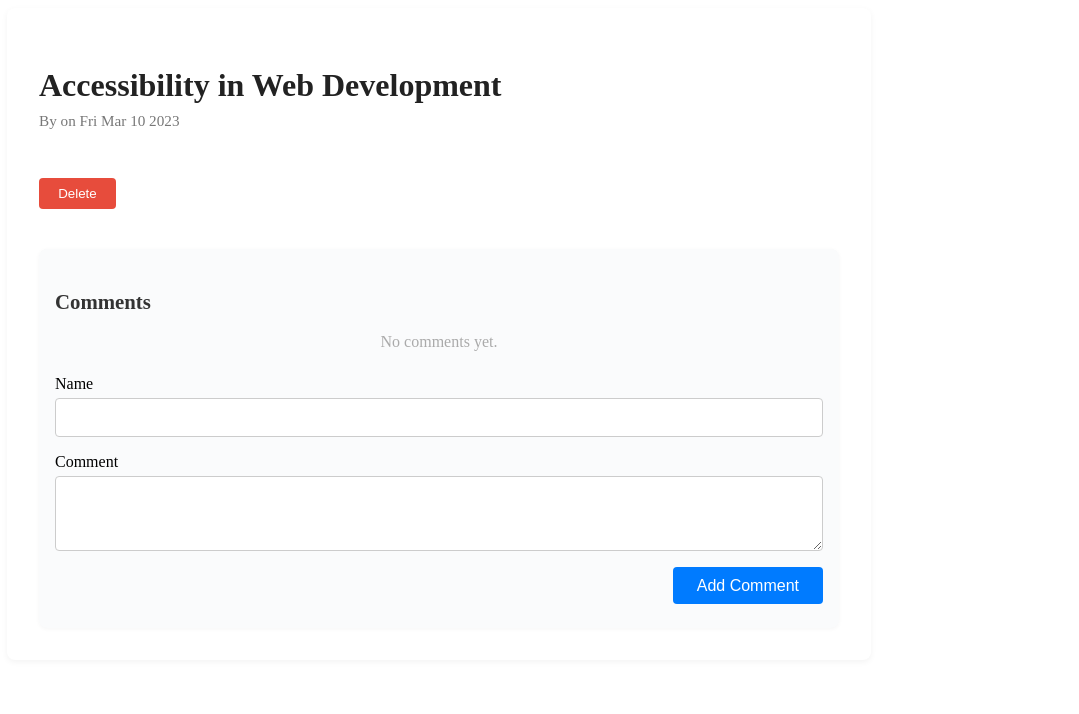
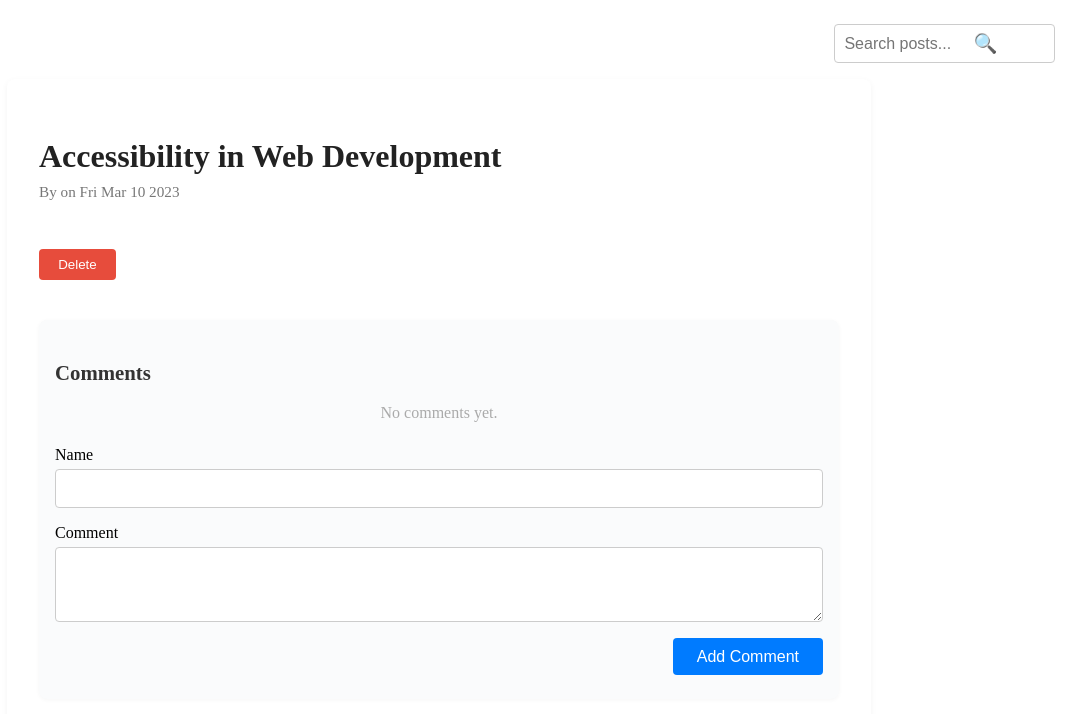
Before and after one commit to siva2024501020/blog-post-listing, a React (Vite) app: page /posts/3 in a window 1280 px wide. Shown: the top 714 px of the page, without its empty margins (201-1280 px from the left). Built offline with nearby package versions, Linux system fonts and the light colour scheme.

Commit message:
Implement search functionality with responsive and accessible SearchBar component

```diff
--- a/src/App.jsx
+++ b/src/App.jsx
@@ -1,7 +1,8 @@
-import React from 'react'
+import React, { useState, useMemo } from 'react'
 import { Routes, Route } from 'react-router-dom'
-import BlogPostList from './components/blogPostList'
+import BlogPostList from './components/BlogPostList'
 import BlogPostDetail from './components/blogPostDetails';
+import SearchBar from './components/SearchBar';
 
 
 // Sample blog data (you can move this to a JSON file or API later)
@@ -31,18 +32,35 @@ const posts = [
   },
 ];
 
+
 function App() {
+  const [searchQuery, setSearchQuery] = useState('');
+
+  // Filter posts by title or content (case-insensitive)
+  const filteredPosts = useMemo(() => {
+    if (!searchQuery.trim()) return posts;
+    const q = searchQuery.trim().toLowerCase();
+    return posts.filter(post =>
+      (post.title && post.title.toLowerCase().includes(q)) ||
+      (post.summary && post.summary.toLowerCase().includes(q)) ||
+      (post.content && post.content.toLowerCase().includes(q))
+    );
+  }, [searchQuery]);
+
   return (
     <div>
+      <nav style={{ display: 'flex', justifyContent: 'flex-end', alignItems: 'center', padding: '1rem' }}>
+        <SearchBar onSearch={setSearchQuery} />
+      </nav>
       <Routes>
-        <Route path="/" element={<BlogPostList posts={posts} />} />
+        <Route path="/" element={<BlogPostList posts={filteredPosts} searchQuery={searchQuery} />} />
         <Route
           path="/posts/:id"
           element={<BlogPostDetailWrapper posts={posts} />}
         />
       </Routes>
     </div>
-  )
+  );
 }
 
 // A wrapper to find the post by ID from route params
--- /dev/null
+++ b/src/components/SearchBar.jsx
@@ -0,0 +1,56 @@
+import React, { useState, useRef } from 'react';
+import styles from './SearchBar.module.css';
+
+export default function SearchBar({ onSearch, dynamic = true }) {
+  const [query, setQuery] = useState('');
+  const [expanded, setExpanded] = useState(false); // for mobile
+  const inputRef = useRef(null);
+
+  const handleInput = (e) => {
+    setQuery(e.target.value);
+    if (dynamic && onSearch) {
+      onSearch(e.target.value);
+    }
+  };
+
+  const handleSubmit = (e) => {
+    e.preventDefault();
+    if (onSearch) onSearch(query);
+  };
+
+  const handleExpand = () => {
+    setExpanded(true);
+    setTimeout(() => inputRef.current && inputRef.current.focus(), 100);
+  };
+
+  const handleCollapse = () => {
+    setExpanded(false);
+    setQuery('');
+    if (onSearch) onSearch('');
+  };
+
+  return (
+    <div className={styles.searchBarWrapper + (expanded ? ' ' + styles.expanded : '')}>
+      <form className={styles.searchForm} onSubmit={handleSubmit} role="search" aria-label="Search blog posts">
+        <label htmlFor="search-input" className={styles.srOnly}>Search posts</label>
+        <input
+          id="search-input"
+          ref={inputRef}
+          className={styles.searchInput}
+          type="text"
+          placeholder="Search posts..."
+          value={query}
+          onChange={handleInput}
+          onFocus={() => setExpanded(true)}
+          aria-label="Search posts"
+        />
+        <button type="submit" className={styles.searchButton} aria-label="Search">
+          <span className={styles.searchIcon} aria-hidden="true">🔍</span>
+        </button>
+        {expanded && (
+          <button type="button" className={styles.cancelButton} onClick={handleCollapse} aria-label="Cancel search">Cancel</button>
+        )}
+      </form>
+    </div>
+  );
+}
--- /dev/null
+++ b/src/components/SearchBar.module.css
@@ -0,0 +1,88 @@
+.searchBarWrapper {
+  display: flex;
+  align-items: center;
+  position: relative;
+}
+
+.searchForm {
+  display: flex;
+  align-items: center;
+  width: 100%;
+}
+
+.searchInput {
+  font-family: Arial, Roboto, sans-serif;
+  font-size: 1rem;
+  padding: 0.5em 2.5em 0.5em 1em;
+  border: 1px solid #ccc;
+  border-radius: 4px;
+  outline: none;
+  width: 200px;
+  transition: width 0.3s;
+}
+
+.searchInput:focus {
+  border-color: #1976d2;
+  box-shadow: 0 0 0 2px #90caf9;
+}
+
+.searchButton {
+  background: none;
+  border: none;
+  position: absolute;
+  right: 2.5em;
+  cursor: pointer;
+  font-size: 1.2em;
+  color: #1976d2;
+  padding: 0 0.5em;
+}
+
+.searchIcon {
+  pointer-events: none;
+}
+
+.cancelButton {
+  margin-left: 0.5em;
+  background: none;
+  border: none;
+  color: #1976d2;
+  font-size: 1em;
+  cursor: pointer;
+  display: none;
+}
+
+.srOnly {
+  position: absolute;
+  width: 1px;
+  height: 1px;
+  padding: 0;
+  margin: -1px;
+  overflow: hidden;
+  clip: rect(0,0,0,0);
+  border: 0;
+}
+
+@media (max-width: 768px) {
+  .searchBarWrapper {
+    width: 100%;
+    justify-content: flex-end;
+  }
+  .searchInput {
+    width: 0;
+    min-width: 0;
+    padding-left: 0.5em;
+    opacity: 0;
+    pointer-events: none;
+    transition: width 0.3s, opacity 0.3s;
+  }
+  .expanded .searchInput {
+    width: 100vw;
+    min-width: 0;
+    opacity: 1;
+    pointer-events: auto;
+    z-index: 10;
+  }
+  .cancelButton {
+    display: inline;
+  }
+}
```
Also changed, not shown: src/components/BlogPostItem.jsx (+15 -3 lines), src/components/BlogPostList.jsx (+5 -3 lines).
